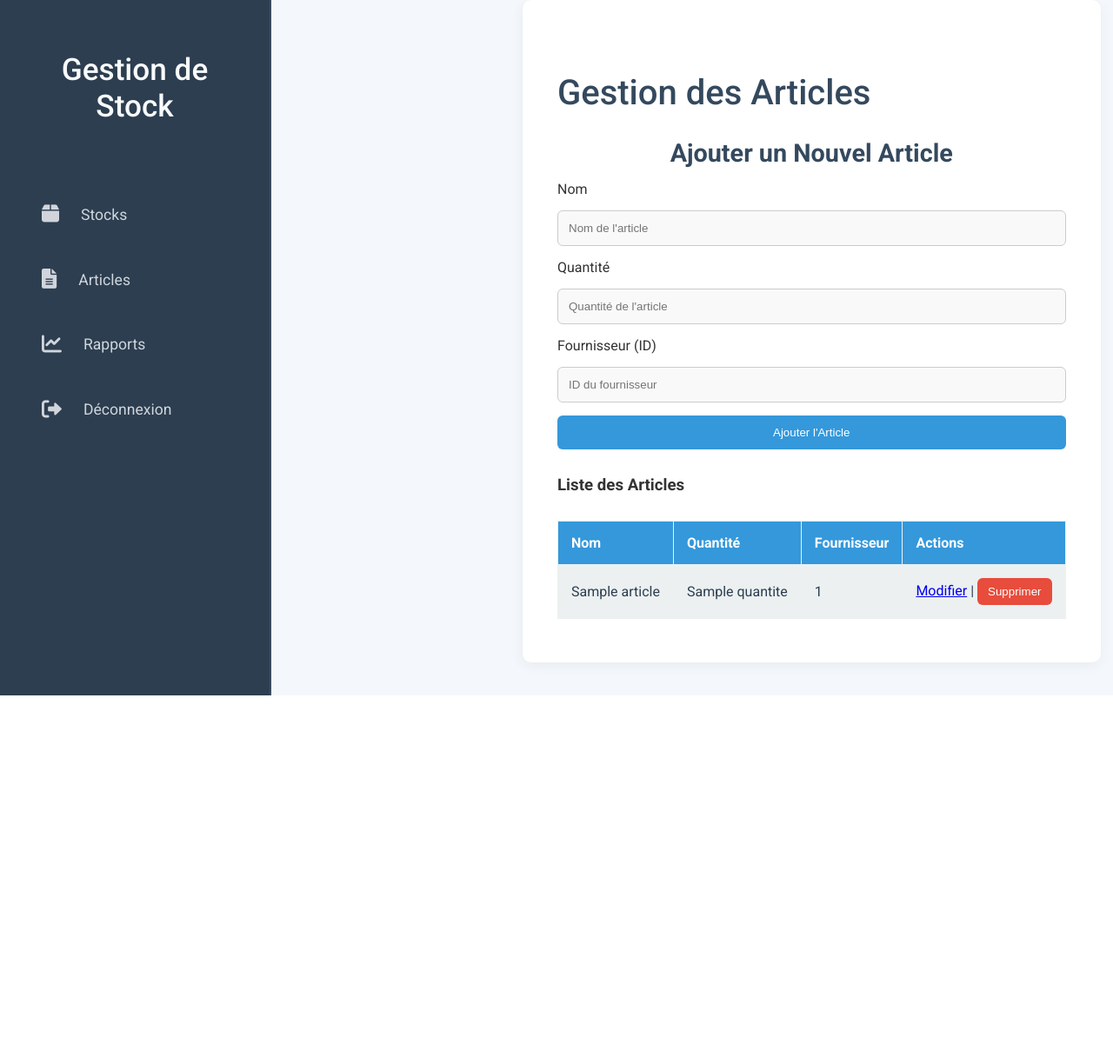
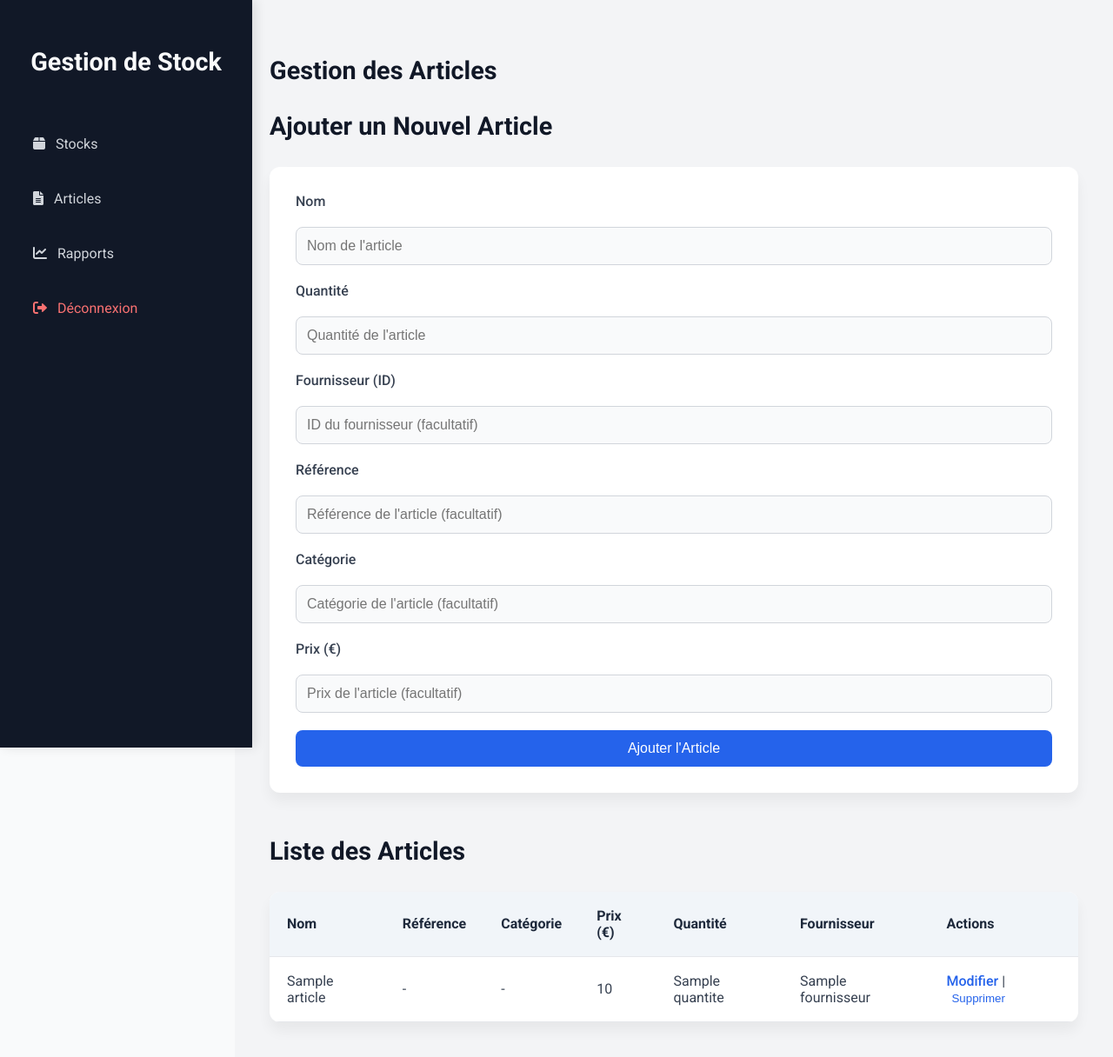
Before and after one commit to cypheredvortex/stockmanagement, a Django app: template templates/articles.html in a window 1280 px wide. Shown: the whole page at 87% size. Before the commit the page ends 800 px from the top, so only its background shows below. Run offline with Django 3.2, Linux system fonts and the light colour scheme; the template is opened without the code that fills it: most values are stand-ins (such as "Sample title", 1, 10 or a date in 2020).

Commit message:
Update articles.html

```diff
--- a/templates/articles.html
+++ b/templates/articles.html
@@ -12,31 +12,35 @@
             font-family: "Roboto", sans-serif;
             margin: 0;
             padding: 0;
-            background: #f4f7fb;
-            color: #333;
+            background: #f9fafb;
+            color: #1f2937;
             display: flex;
             min-height: 100vh;
+        }
+
+        .dashboard {
+            display: flex;
+            width: 100%;
         }
 
         /* Sidebar */
         .sidebar {
             width: 250px;
             height: 100vh;
-            background:  #2c3e50; /* Retained original color */
-            padding: 30px;
+            background: #111827;
+            padding: 30px 20px;
+            display: flex;
+            flex-direction: column;
             position: fixed;
             left: 0;
             top: 0;
-            display: flex;
-            flex-direction: column;
-            border-right: 2px solid #3b4c61;
+            box-shadow: 4px 0 12px rgba(0, 0, 0, 0.1);
         }
 
         .sidebar h2 {
             color: #f9fafb;
             text-align: center;
-            font-size: 2.2em;
-            font-weight: 500;
+            font-size: 1.8em;
             margin-bottom: 40px;
         }
 
@@ -46,186 +50,141 @@
         }
 
         .sidebar ul li {
-            margin: 20px 0;
+            margin-bottom: 20px;
         }
 
         .sidebar ul li a {
             color: #d1d5db;
             text-decoration: none;
-            font-size: 1.1em;
+            font-size: 1em;
+            padding: 12px 18px;
+            border-radius: 8px;
             display: flex;
             align-items: center;
-            padding: 16px 18px;
-            border-radius: 8px;
-            transition: background 0.3s ease, color 0.3s ease;
+            transition: 0.3s;
         }
 
         .sidebar ul li a i {
-            margin-right: 25px;
-            font-size: 1.3em;
+            margin-right: 12px;
         }
 
         .sidebar ul li a:hover {
-            background: #4b8b8c;
+            background: #2563eb;
             color: #ffffff;
         }
 
         .logout {
-            color: #f87171;
+            color: #f87171 !important;
         }
 
-        /* Main Content */
+        /* Content */
         .content {
-            margin-left: 600px; /* Adjusted for sidebar */
-            padding: 50px 40px;
-            background: #ffffff;
-            flex-grow: 1;
-            border-left: 1px solid #ecf0f1;
-            border-radius: 10px;
-            box-shadow: 0 4px 15px rgba(0, 0, 0, 0.05);
+            margin-left: 270px;
+            padding: 40px;
+            width: 100%;
+            background: #f3f4f6;
         }
 
-        h2 {
-            font-size: 2.5em;
-            font-weight: 500;
-            margin-bottom: 20px;
-            color: #34495e;
+        .articles-container h2,
+        .articles-container h3 {
+            font-size: 1.8em;
+            margin-bottom: 30px;
+            color: #111827;
         }
 
-        /* Search Section */
-        .search-container {
-            margin-bottom: 20px;
-            text-align: center;
+        /* Form Styling */
+        .add-article form {
+            background: #ffffff;
+            padding: 30px;
+            border-radius: 12px;
+            box-shadow: 0 10px 15px rgba(0, 0, 0, 0.05);
+            display: flex;
+            flex-direction: column;
+            gap: 20px;
+            margin-bottom: 50px;
         }
 
-        .search-container input {
-            padding: 12px;
-            width: 220px;
-            margin-right: 10px;
-            border-radius: 6px;
-            border: 1px solid #ccc;
-            background: #f9f9f9;
-            color: #333;
+        .add-article label {
+            font-weight: 500;
+            color: #374151;
         }
 
-        .search-container button {
+        .add-article input {
             padding: 12px;
-            background: #3498db;
-            color: white;
-            border: none;
-            border-radius: 6px;
-            cursor: pointer;
-            transition: 0.3s;
-        }
-
-        .search-container button:hover {
-            background: #2980b9;
-        }
-
-        /* Add Article Section */
-        .add-article {
-            margin-bottom: 30px;
-        }
-
-        .add-article h3 {
-            text-align: center;
-            margin-bottom: 15px;
-            font-size: 1.8em;
-            color: #34495e;
-        }
-
-        .add-article form {
-            display: grid;
-            grid-gap: 15px;
-        }
-
-        .add-article input,
-        .add-article select {
-            padding: 12px;
-            border-radius: 6px;
-            border: 1px solid #ccc;
-            background: #f9f9f9;
-            color: #333;
+            border: 1px solid #d1d5db;
+            border-radius: 8px;
+            font-size: 1em;
+            background: #f9fafb;
+            color: #1f2937;
         }
 
         .add-article button {
-            background: #3498db;
+            background: #2563eb;
             color: white;
             padding: 12px;
+            font-size: 1em;
             border: none;
-            border-radius: 6px;
+            border-radius: 8px;
             cursor: pointer;
-            transition: 0.3s;
+            transition: background 0.3s;
         }
 
         .add-article button:hover {
-            background: #2980b9;
+            background: #1d4ed8;
         }
 
-        /* Articles List */
-        .articles-list table {
+        /* Table Styling */
+        #articles-table {
             width: 100%;
-            margin-top: 30px;
             border-collapse: collapse;
-            text-align: left;
+            background: #ffffff;
+            border-radius: 12px;
+            overflow: hidden;
+            box-shadow: 0 10px 15px rgba(0, 0, 0, 0.05);
         }
 
-        .articles-list th, .articles-list td {
-            padding: 15px;
-            border: 1px solid #ecf0f1;
+        #articles-table th,
+        #articles-table td {
+            padding: 18px 20px;
+            text-align: left;
+            border-bottom: 1px solid #e5e7eb;
         }
 
-        .articles-list th {
-            background: #3498db;
-            color: #fff;
+        #articles-table th {
+            background: #f1f5f9;
+            color: #1e293b;
+            font-weight: 600;
         }
 
-        .articles-list td {
-            background: #ecf0f1;
-            color: #2c3e50;
+        #articles-table tbody tr:hover {
+            background: #f9fafb;
         }
 
-        .articles-list button {
-            background: #e74c3c;
-            color: white;
-            padding: 8px 12px;
-            border: none;
-            border-radius: 6px;
-            cursor: pointer;
-            transition: 0.3s;
+        #articles-table td {
+            color: #374151;
         }
 
-        .articles-list button:hover {
-            background: #c0392b;
+        /* Action buttons */
+        td a,
+        td button {
+            color: #2563eb;
+            text-decoration: none;
+            font-weight: 500;
+            background: none;
+            border: none;
+            cursor: pointer;
         }
 
-        /* Responsive Design */
+        td button:hover,
+        td a:hover {
+            text-decoration: underline;
+        }
+
         @media (max-width: 768px) {
             .sidebar {
-                width: 220px;
-                padding: 20px;
-            }
-
-            .content {
-                margin-left: 240px;
-                padding: 30px;
-            }
-
-            .search-container input {
-                width: 250px;
-            }
-
-            .articles-list button {
-                font-size: 0.9em;
-            }
-        }
-
-        @media (max-width: 480px) {
-            .sidebar {
                 width: 100%;
+                height: auto;
                 position: relative;
-                height: auto;
-                padding: 20px;
             }
 
             .content {
@@ -233,13 +192,8 @@
                 padding: 20px;
             }
 
-            .search-container input {
-                width: 100%;
-                margin-right: 0;
-            }
-
-            .articles-list button {
-                font-size: 0.8em;
+            .dashboard {
+                flex-direction: column;
             }
         }
     </style>
@@ -267,6 +221,7 @@
                     <h3>Ajouter un Nouvel Article</h3>
                     <form method="POST" action="{% url 'create_article' %}">
                         {% csrf_token %}
+
                         <label for="nom">Nom</label>
                         <input type="text" id="nom" name="nom" placeholder="Nom de l'article" required>
 
@@ -274,11 +229,21 @@
                         <input type="number" id="quantite" name="quantite" placeholder="Quantité de l'article" required>
 
                         <label for="fournisseur">Fournisseur (ID)</label>
-                        <input type="number" id="fournisseur" name="fournisseur" placeholder="ID du fournisseur">
+                        <input type="number" id="fournisseur" name="fournisseur" placeholder="ID du fournisseur (facultatif)">
+
+                        <label for="references">Référence</label>
+                        <input type="text" id="references" name="references" placeholder="Référence de l'article (facultatif)">
+
+                        <label for="categorie">Catégorie</label>
+                        <input type="text" id="categorie" name="categorie" placeholder="Catégorie de l'article (facultatif)">
+
+                        <label for="prix">Prix (€)</label>
+                        <input type="number" id="prix" name="prix" step="0.01" placeholder="Prix de l'article (facultatif)">
 
                         <button type="submit">Ajouter l'Article</button>
                     </form>
                 </div>
+
 
                 <!-- Articles List -->
                 <div class="articles-list">
@@ -287,6 +252,9 @@
                         <thead>
                             <tr>
                                 <th>Nom</th>
+                                <th>Référence</th>
+                                <th>Catégorie</th>
+                                <th>Prix (€)</th>
                                 <th>Quantité</th>
                                 <th>Fournisseur</th>
                                 <th>Actions</th>
@@ -296,8 +264,17 @@
                             {% for article in articles %}
                             <tr>
                                 <td>{{ article.nom }}</td>
+                                <td>{{ article.references|default:"-" }}</td>
+                                <td>{{ article.categorie|default:"-" }}</td>
+                                <td>{{ article.prix|default:"-" }}</td>
                                 <td>{{ article.quantite }}</td>
-                                <td>{{ article.fournisseur.id }}</td>
+                                <td>
+                                    {% if article.fournisseur %}
+                                        {{ article.fournisseur.nom }}
+                                    {% else %}
+                                        Aucun
+                                    {% endif %}
+                                </td>
                                 <td>
                                     <a href="{% url 'update_article_view' article.id %}">Modifier</a> |
                                     <form action="{% url 'delete_article' article.id %}" method="POST" style="display:inline;">
@@ -307,7 +284,7 @@
                                 </td>
                             </tr>
                             {% empty %}
-                            <tr><td colspan="4">Aucun article disponible.</td></tr>
+                            <tr><td colspan="7">Aucun article disponible.</td></tr>
                             {% endfor %}
                         </tbody>
                     </table>
@@ -315,5 +292,6 @@
             </div>
         </main>
     </div>
+
 </body>
 </html>
```
